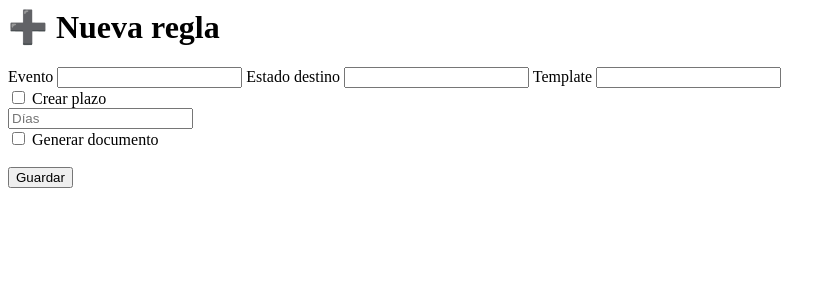
After one commit to fervolpato1991/legal-automation, a Flask app: page /reglas/nueva in a window 1280 px wide. The commit adds this page. Shown: the top 300 px of the page, without its empty margins (0-836 px from the left). Run offline with Flask 3, Linux system fonts and the light colour scheme; parts of the project's set-up code (start-up, migrations or seed data) failed here and were passed over.

Commit message:
Add rules engine and management features for expediente processing

```diff
--- a/app/models/__init__.py
+++ b/app/models/__init__.py
@@ -4,3 +4,4 @@ from .actuacion import Actuacion
 from .plazo import Plazo
 from .documento import Documento
 from .estado import EstadoProcesal
+from .regla import ReglaProcesal
--- a/app/services/rules_engine.py
+++ b/app/services/rules_engine.py
@@ -4,6 +4,7 @@ from app.models.documento import Documento
 from app.models.plazo import Plazo
 from app.services.template_service import render_template
 from app.services.workflow_service import cambiar_estado
+from app.services.regla_service import aplicar_reglas
 
 
 def regla_traslado(expediente, actuacion, db):
@@ -73,7 +74,7 @@ def regla_contestacion(expediente, actuacion, db):
         plazo.cumplido = True
 
 
-def ejecutar_reglas(expediente, actuacion, db):
+def aplicar_reglas(expediente, actuacion, db):
     reglas = [
         regla_traslado,
         regla_contestacion,
--- a/app/web/app.py
+++ b/app/web/app.py
@@ -1,4 +1,5 @@
 from flask import Flask, render_template, redirect, url_for
+from app.models.regla import ReglaProcesal
 from app.services.alert_service import obtener_dashboard_plazos
 from app.services.action_rules import sugerir_accion
 from app.services.action_executor import generar_documento_desde_plazo
@@ -10,7 +11,9 @@ from flask import flash, request
 from app.db.db import SessionLocal
 from sqlalchemy.orm import joinedload
 from datetime import datetime, date
-from app.services.rules_engine import regla_traslado
+
+from app.services.regla_service import aplicar_reglas
+'from app.services.rules_engine import regla_traslado'
 from app.services.prioridad_service import calcular_prioridad
 
 app = Flask(__name__)
@@ -239,12 +242,44 @@ def crear_actuacion(id):
     db.add(actuacion)
     db.commit()
 
-    regla_traslado(expediente, actuacion, db)
+    'regla_traslado(expediente, actuacion, db)'
+    aplicar_reglas(expediente, actuacion, db)
 
     db.commit()
     db.close()
 
     return redirect(f"/expediente/{id}")
 
+@app.route("/reglas")
+def ver_reglas():
+    db = SessionLocal()
+    reglas = db.query(ReglaProcesal).all()
+    db.close()
+
+    return render_template("reglas.html", reglas=reglas)
+
+@app.route("/reglas/nueva")
+def nueva_regla():
+    return render_template("nueva_regla.html")
+
+@app.route("/reglas/crear", methods=["POST"])
+def crear_regla():
+    db = SessionLocal()
+
+    regla = ReglaProcesal(
+        evento=request.form["evento"].lower(),
+        estado_destino=request.form["estado"],
+        generar_documento=bool(request.form.get("generar_documento")),
+        template=request.form.get("template"),
+        crear_plazo=bool(request.form.get("crear_plazo")),
+        dias_plazo=int(request.form.get("dias_plazo") or 0)
+    )
+
+    db.add(regla)
+    db.commit()
+    db.close()
+
+    return redirect("/reglas")
+
 if __name__ == "__main__":
     app.run(debug=True)
--- /dev/null
+++ b/app/web/templates/nueva_regla.html
@@ -0,0 +1,27 @@
+<h1>➕ Nueva regla</h1>
+
+<form method="POST" action="/reglas/crear">
+
+    <label>Evento</label>
+    <input name="evento" class="form-control">
+
+    <label>Estado destino</label>
+    <input name="estado" class="form-control">
+
+    <label>Template</label>
+    <input name="template" class="form-control">
+
+    <br>
+
+    <input type="checkbox" name="crear_plazo"> Crear plazo<br>
+    <input type="number" name="dias_plazo" placeholder="Días">
+
+    <br>
+
+    <input type="checkbox" name="generar_documento"> Generar documento
+
+    <br><br>
+
+    <button class="btn btn-success">Guardar</button>
+
+</form>
```
Also changed, not shown: app/main.py (+10 -2 lines), app/models/regla.py (added, +14 -0 lines), app/services/regla_service.py (added, +53 -0 lines), app/web/templates/nueva_actuacion.html (+5 -4 lines), app/web/templates/reglas.html (added, +25 -0 lines), scripts/seed_reglas.py (added, +23 -0 lines).
